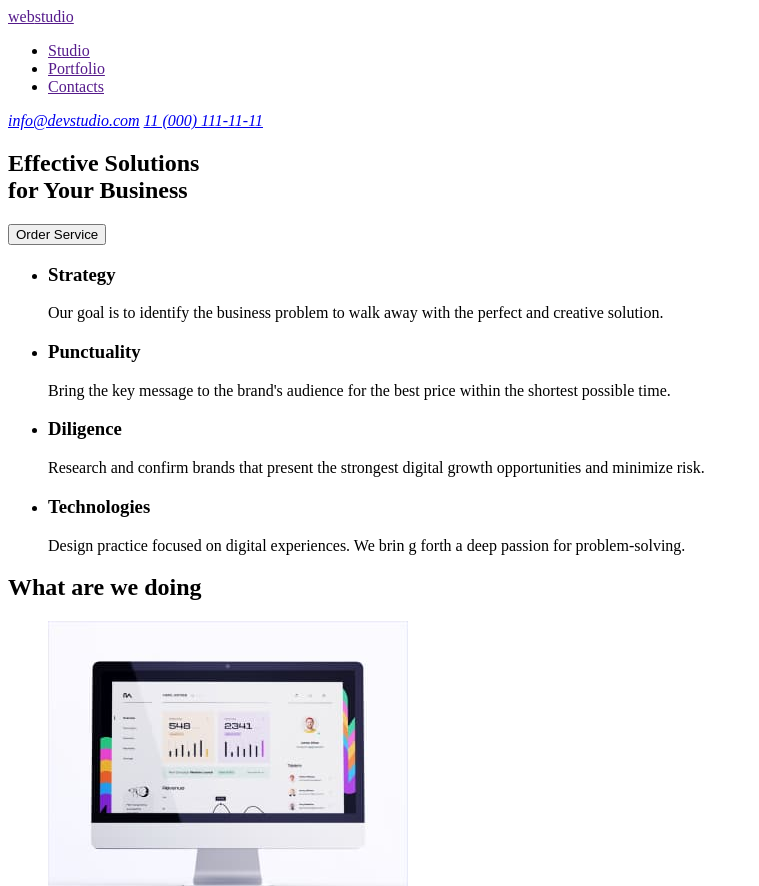
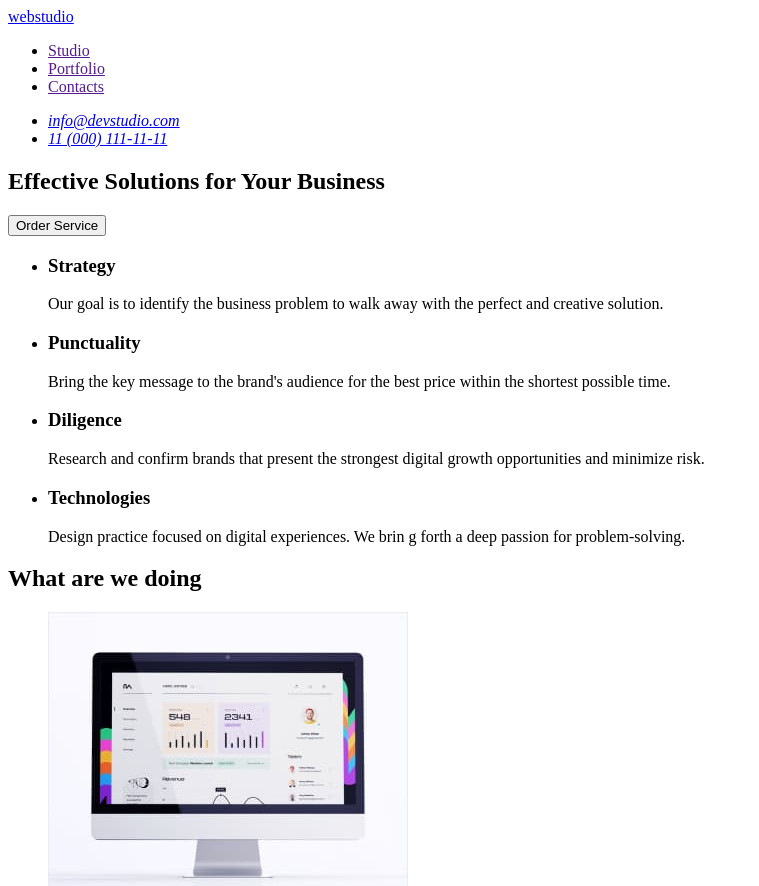
Before and after one commit to Ivanka077/goit-markup-hw-01, a plain HTML site: page index.html in a window 1280 px wide. Shown: the top 886 px of the page, without its empty margins (0-759 px from the left). Drawn offline with Linux system fonts and the light colour scheme.

Commit message:
Update-1 index.html

```diff
--- a/index.html
+++ b/index.html
@@ -8,8 +8,8 @@
   </head>
   <body>
     <header>
-      <a href=""> <span>web</span>studio </a>
       <nav>
+        <a href="./index.html"><span>web</span>studio</a>
         <ul>
           <li><a href="">Studio</a></li>
           <li><a href="">Portfolio</a></li>
@@ -17,13 +17,15 @@
         </ul>
       </nav>
       <address>
-        <a href="mailto:info@devstudio.com">info@devstudio.com</a>
-        <a href="tel:+110001111111">11 (000) 111-11-11</a>
+        <ul>
+          <li><a href="mailto:info@devstudio.com">info@devstudio.com</a></li>
+          <li><a href="tel:+11 (000) 111-11-11">11 (000) 111-11-11</a></li>
+        </ul>
       </address>
     </header>
     <main>
       <section>
-        <h1>Effective Solutions<br />for Your Business</h1>
+        <h1>Effective Solutions for Your Business</h1>
         <button type="button">Order Service</button>
       </section>
       <section>
@@ -57,6 +59,8 @@
             </p>
           </li>
         </ul>
+      </section>
+      <section>
         <h2>What are we doing</h2>
         <ul>
           <li>
```
